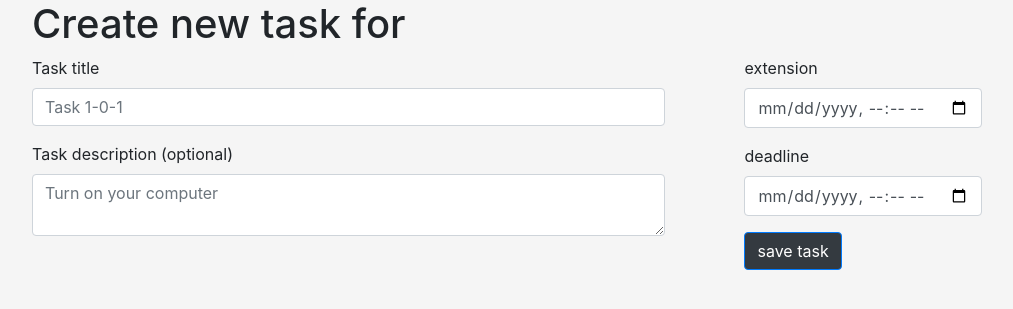
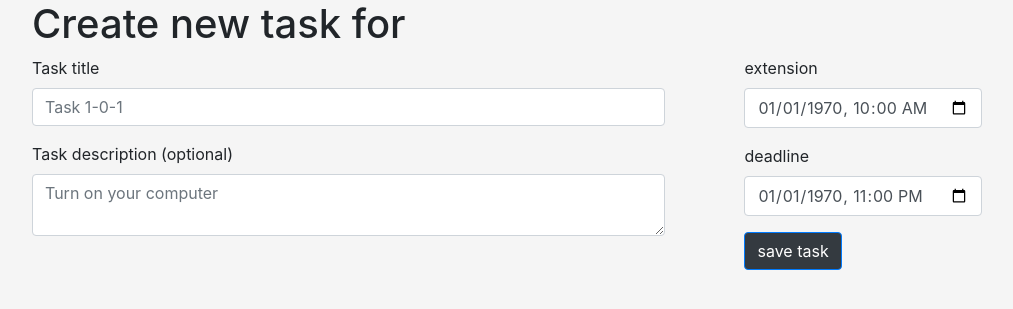
Before and after one commit to Dimanaux/repo-analyzer, a Django app: template front/templates/front/NewTask.html in a window 1280 px wide. Shown: the part 88-397 px from the top of the page, without its empty margins (133-1146 px from the left). Run offline with Django 3.2, Linux system fonts and the light colour scheme; the template is opened without the code that fills it, so the values that code supplies are empty; some libraries are stand-ins or nearby versions.

Commit message:
fixed task_creating bug, added default datetime in forms

```diff
--- a/front/templates/front/NewTask.html
+++ b/front/templates/front/NewTask.html
@@ -28,11 +28,11 @@
         <div class="col-3">
             <div class="row form-group">
                 <label for="timeFromInputField">extension</label>
-                <input name="time_from" type="datetime-local" class="form-control" id="timeFromInputField" required>
+                <input name="time_from" type="datetime-local" class="form-control" value="1970-01-01T10:00" id="timeFromInputField" required>
             </div>
             <div class="row form-group">
                 <label for="timeToInputField">deadline</label>
-                <input name="time_to" type="datetime-local" class="form-control" id="timeToInputField" required>
+                <input name="time_to" type="datetime-local" class="form-control" value="1970-01-01T23:00" id="timeToInputField" required>
             </div>
             <div class="row form-group">
                 <input type="submit" class="btn btn-primary" value="save task">
--- a/front/templates/front/NewTaskSet.html
+++ b/front/templates/front/NewTaskSet.html
@@ -28,6 +28,7 @@
         <div class="col-1"></div>
 
         <div class="col-3">
+            Otional
             <div class="row form-group">
                 <label>time_from</label>
                 <input name="time_from" type="datetime-local" class="form-control">
--- a/front/views.py
+++ b/front/views.py
@@ -128,7 +128,7 @@ def create_task(request, number: int):
     if not user.is_authenticated:
         return redirect('login')
     elif request.method == 'GET':
-        taskset = TaskSet.objects.get(number=number)
+        taskset = TaskSet.objects.filter(author=user).get(number=number)
         return render(
             request,
             'front/NewTask.html',
```
